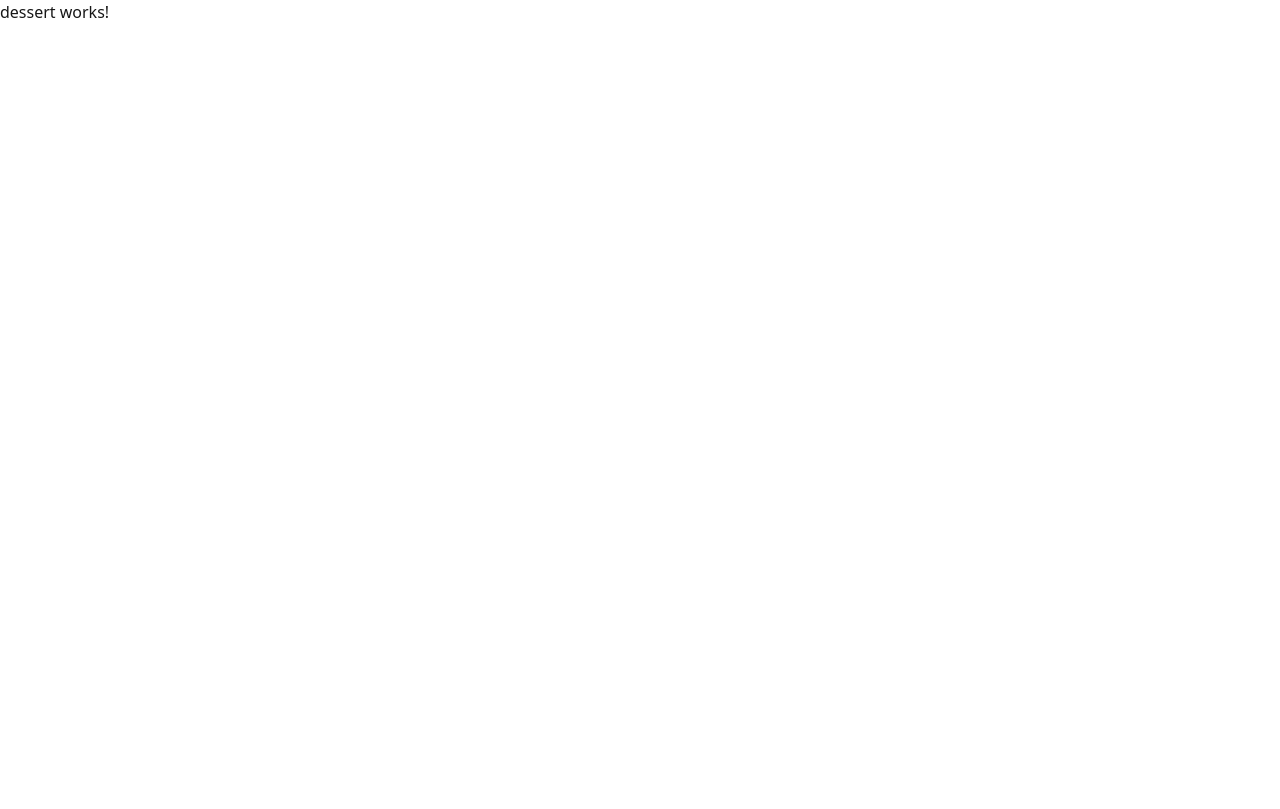
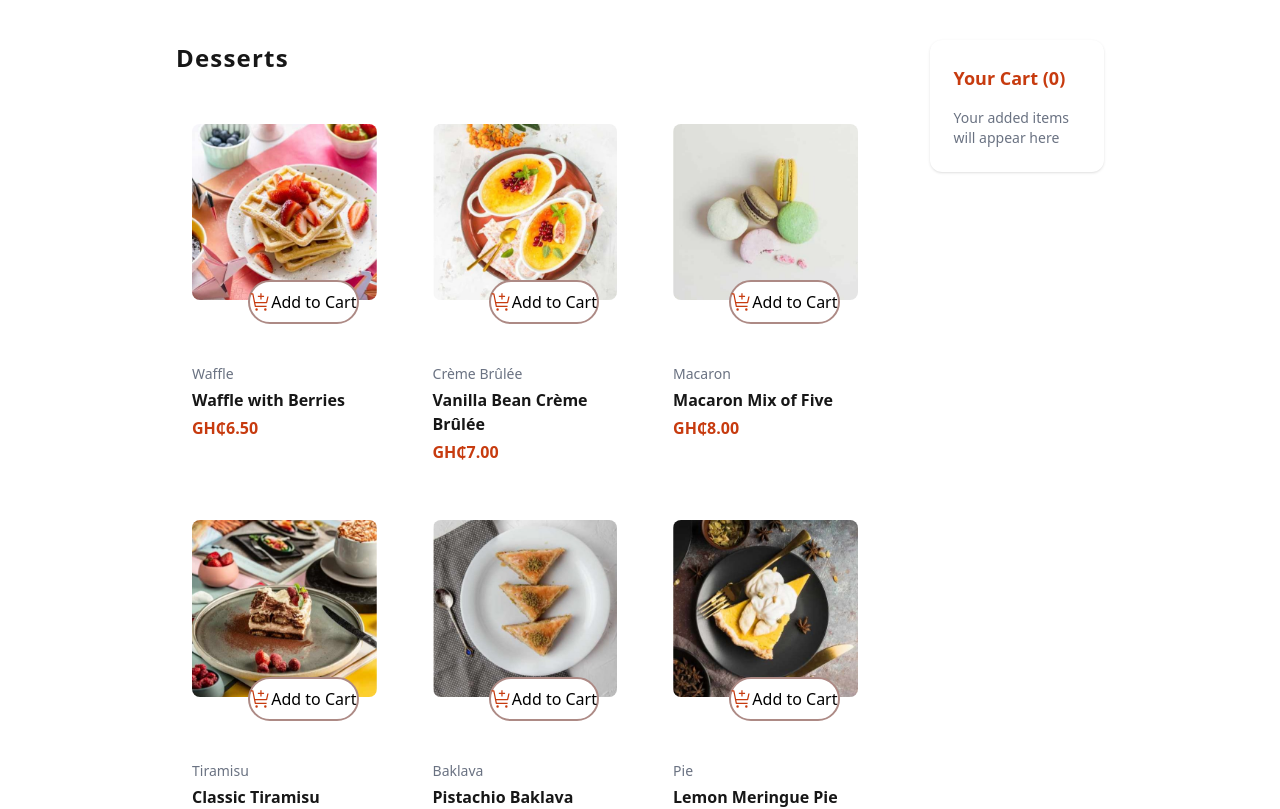
Before and after one commit to Bentil4/Dessert-app, an Angular app: page / in a window 1280 px wide. Shown: the top 809 px of the page. Built offline with nearby package versions, Linux system fonts and the light colour scheme.

Commit message:
feat: Structure dessert page with product list and cart panel, and enhance product card UI with currency formatting.

```diff
--- a/src/app/components/product-card/product-card.html
+++ b/src/app/components/product-card/product-card.html
@@ -1,24 +1,24 @@
-<p>product-card works!</p>
-<article class="rounded-xl bg-white p-4 shadow">
+<article class="bg-white p-4 cursor-pointer">
   <img
     ngOptimizedImage
-    [src]="product().imageURL.thumbnail"
+    [src]="product().imageURL.desktop"
     [alt]="product().name"
-    width="200"
-    height="200"
+    width="500"
+    height="500"
     class="rounded-lg"
   />
+  <div
+    role="button"
+    class="flex items-center justify-center mt-3 relative -top-8 left-14 w-3/5 rounded-full bg-white py-2 text-black border-2 border-rose-400 focus-visible:outline focus-visible:outline-2 hover:text-red hover:border-red"
+  >
+    <img src="../../../assets/images/icon-add-to-cart.svg" alt="icon-add-to-cart" />
+
+    <button type="button" (click)="add()" aria-label="Add {{ product().name }} to cart">
+      Add to Cart
+    </button>
+  </div>
 
   <p class="mt-2 text-sm text-gray-500">{{ product().category }}</p>
-  <h3 class="font-semibold">{{ product().name }}</h3>
-  <p class="text-orange-600 font-bold">{{ product().price }}</p>
-
-  <button
-    type="button"
-    class="mt-3 w-full rounded-full bg-orange-600 py-2 text-white focus-visible:outline focus-visible:outline-2"
-    (click)="add()"
-    aria-label="Add {{ product().name }} to cart"
-  >
-    Add to Cart
-  </button>
+  <h3 class="font-semibold pt-1">{{ product().name }}</h3>
+  <p class="text-red font-bold pt-1">{{ product().price | currency: 'GH₵' }}</p>
 </article>
--- a/src/app/components/product-card/product-card.ts
+++ b/src/app/components/product-card/product-card.ts
@@ -1,10 +1,11 @@
 import { ChangeDetectionStrategy, Component, inject, input } from '@angular/core';
 import { IProduct } from '../../types/product';
 import { CartService } from '../../services/cart.service';
+import { CurrencyPipe } from '@angular/common';
 
 @Component({
   selector: 'app-product-card',
-  imports: [],
+  imports: [CurrencyPipe],
   templateUrl: './product-card.html',
   styleUrl: './product-card.css',
   changeDetection: ChangeDetectionStrategy.OnPush,
--- a/src/app/pages/dessert/dessert.html
+++ b/src/app/pages/dessert/dessert.html
@@ -1 +1,11 @@
-<p>dessert works!</p>
+<main class="w-full px-44 pt-10">
+  <section class="flex gap-14">
+    <section class="w-4/5">
+      <h1 class="text-lgx font-black pb-8 tracking-wider">Desserts</h1>
+      <app-product-list></app-product-list>
+    </section>
+    <section class="w-1/5">
+      <app-cart-panel></app-cart-panel>
+    </section>
+  </section>
+</main>
--- a/src/app/pages/dessert/dessert.ts
+++ b/src/app/pages/dessert/dessert.ts
@@ -1,8 +1,10 @@
 import { Component } from '@angular/core';
+import { ProductList } from '../../components/product-list/product-list';
+import { CartPanel } from "../../components/cart-panel/cart-panel";
 
 @Component({
   selector: 'app-dessert',
-  imports: [],
+  imports: [ProductList, CartPanel],
   templateUrl: './dessert.html',
   styleUrl: './dessert.css',
 })
```
